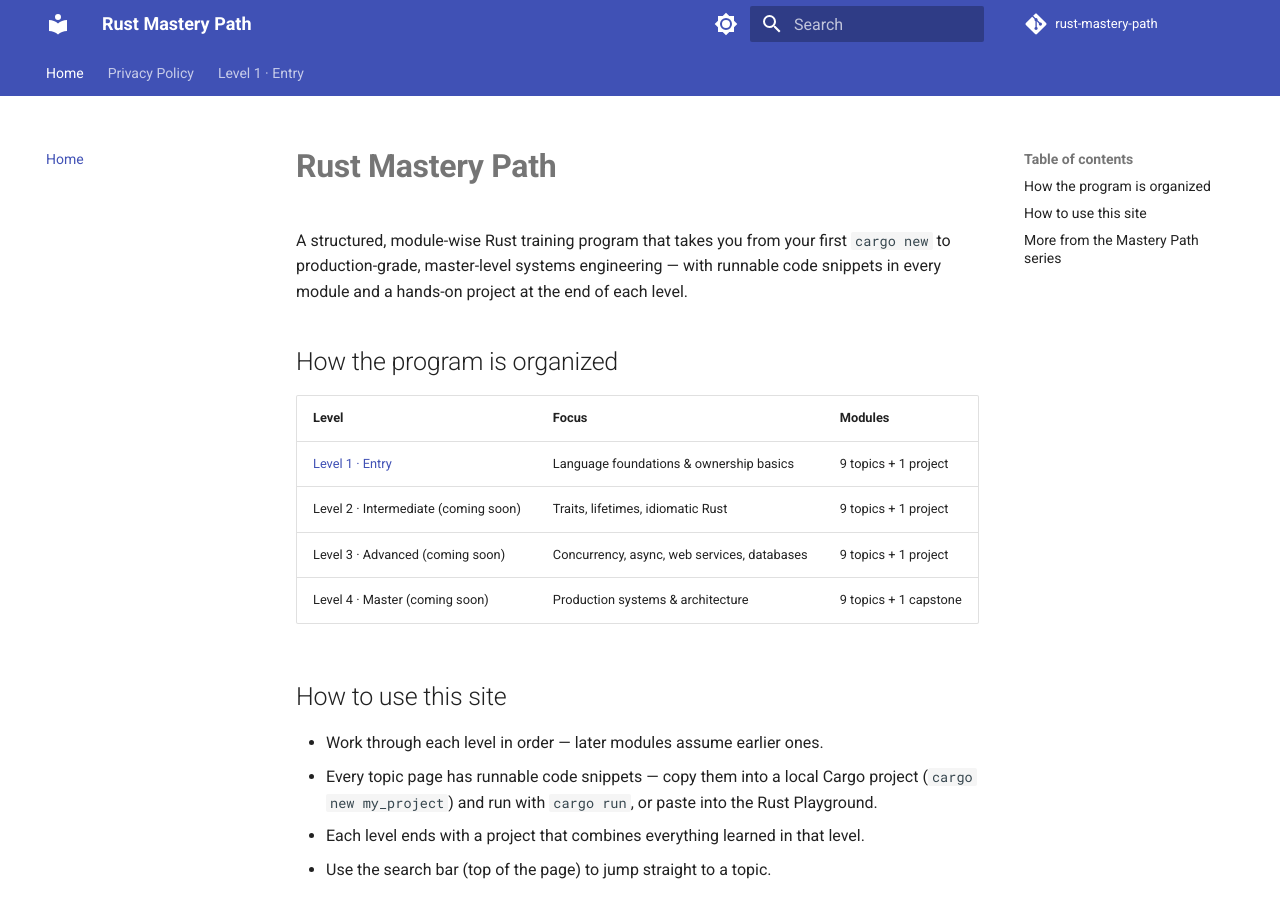
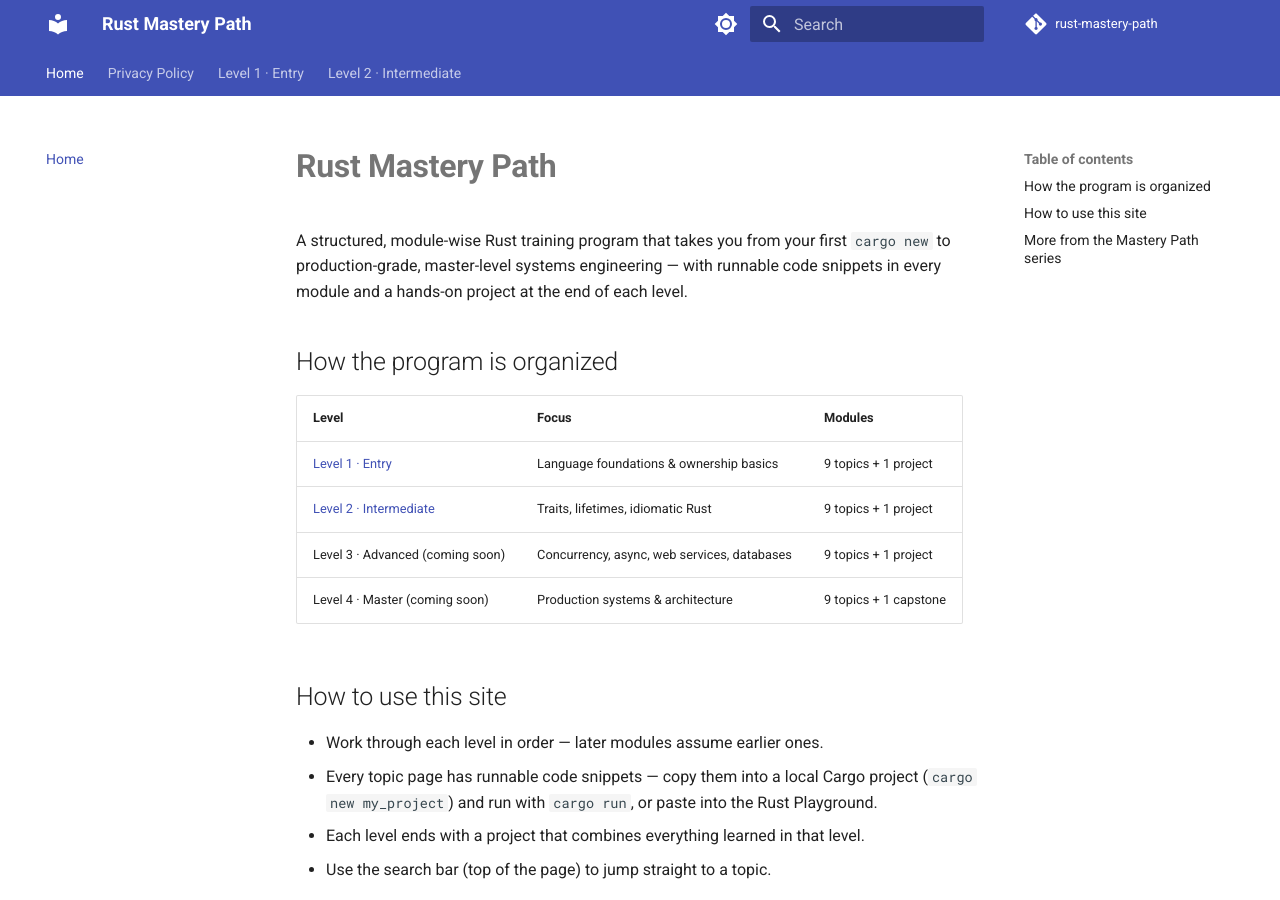
Before and after one commit to SIGILIPELLI/rust-mastery-path, an MkDocs documentation site: the page built from docs/index.md, in a window 1280 px wide and 900 px high. Built offline with MkDocs 1.6.1 and Material for MkDocs 9.7.7, drawn with Linux system fonts in a browser that asks for light colours; comment, search, counter and statistics services are not loaded; part of the change alters nothing that is shown.

Commit message:
Restore finished level(s) to nav/sitemap/homepage
Real content is now written for this level; lifting the interim
AdSense thin-content exclusion put in place while it was still stubs.

Co-Authored-By: Claude Opus 5 <noreply@anthropic.com>

```diff
--- a/docs/index.md
+++ b/docs/index.md
@@ -15,7 +15,7 @@ each level.
 | Level | Focus | Modules |
 |-------|-------|---------|
 | [Level 1 · Entry](level-1/index.md) | Language foundations & ownership basics | 9 topics + 1 project |
-| Level 2 · Intermediate (coming soon) | Traits, lifetimes, idiomatic Rust | 9 topics + 1 project |
+| [Level 2 · Intermediate](level-2/index.md) | Traits, lifetimes, idiomatic Rust | 9 topics + 1 project |
 | Level 3 · Advanced (coming soon) | Concurrency, async, web services, databases | 9 topics + 1 project |
 | Level 4 · Master (coming soon) | Production systems & architecture | 9 topics + 1 capstone |
 
--- a/mkdocs.yml
+++ b/mkdocs.yml
@@ -62,8 +62,19 @@ nav:
       - "08 · Pattern Matching": level-1/08-pattern-matching.md
       - "09 · Modules & Cargo Project Structure": level-1/09-modules-cargo.md
       - "10 · Project — CLI To-Do App": level-1/10-project-todo-cli.md
+  - "Level 2 · Intermediate":
+      - Overview: level-2/index.md
+      - "01 · Ownership & Borrowing Deep Dive": level-2/01-ownership-borrowing.md
+      - "02 · Lifetimes": level-2/02-lifetimes.md
+      - "03 · Traits & Generics": level-2/03-traits-generics.md
+      - "04 · Closures & Iterators": level-2/04-closures-iterators.md
+      - "05 · Error Handling Advanced": level-2/05-error-handling-advanced.md
+      - "06 · Testing in Rust": level-2/06-testing.md
+      - "07 · Smart Pointers (Box, Rc, RefCell)": level-2/07-smart-pointers.md
+      - "08 · Files & the Standard Library": level-2/08-files-stdlib.md
+      - "09 · Crates & Dependency Management": level-2/09-crates-dependencies.md
+      - "10 · Project — Weather CLI": level-2/10-project-weather-cli.md
 # --- auto-pruned stub levels (see AdSense low-value-content fix) ---
 exclude_docs: |
-  level-2/*.md
   level-3/*.md
   level-4/*.md
```
